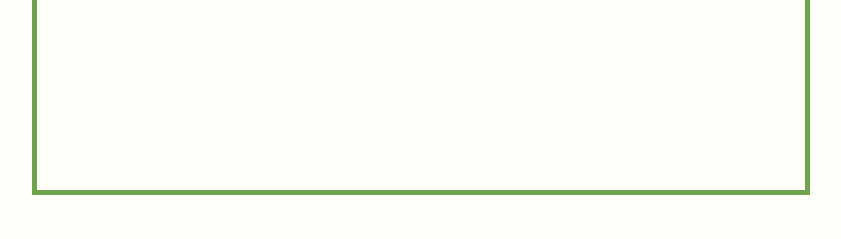
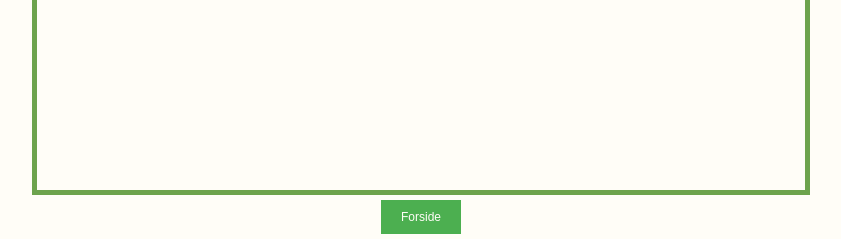
Before and after one commit to tobiasvinther/food-waste, a Spring Boot app: page /Recipe in a window 1280 px wide. Shown: the part 697-936 px from the top of the page, without its empty margins (219-1060 px from the left). Before the commit the page ends 892 px from the top, so only its background shows below. Run offline with Spring Boot 4, Linux system fonts and the light colour scheme.

Commit message:
Recipe og Tip page forside knap

```diff
--- a/src/main/resources/static/recipeStyle.css
+++ b/src/main/resources/static/recipeStyle.css
@@ -63,3 +63,18 @@
   display: inline-block;
   text-align: left;
 }
+.bottom-button{
+  width: 60%;
+  bottom: 1%;
+  text-align: center;
+  margin: auto;
+  padding: 5px;
+
+}
+.index-button{
+  background-color: #4CAF50;
+  border: none;
+  color: white;
+  padding: 10px 20px;
+  font-size: 12px;
+}
--- a/src/main/resources/templates/recipe.html
+++ b/src/main/resources/templates/recipe.html
@@ -55,7 +55,10 @@
       <div id = "search-content"></div>
     </div>
 
+  </div>
 
+  <div class="bottom-button">
+    <a href="/"><button class ="index-button"><span style="color: #FFFDF7">Forside </span></button></a>
   </div>
 
   </body>
--- a/src/main/resources/templates/tipPage.html
+++ b/src/main/resources/templates/tipPage.html
@@ -39,6 +39,7 @@
                  style="background-image: url('https://twbilleder.nozebrahosting.dk/media/1299/589415708.jpg?anchor=center&mode=crop&width=630&height=450&rnd=131540954880000000&mode=crop&format=jpg&quality=70');">
             </div>
         </div>
+
         <div class="articleRow">
             <iframe src="tip3" scrolling="no" frameBorder="0" onload="resizeIframe(this)"></iframe>
             <div class="center-cropped"
@@ -47,5 +48,10 @@
         </div>
     </div>
 </div>
+
+<div class="bottom-button">
+    <a href="/"><button class ="index-button"><span style="color: #FFFDF7">Forside </span></button></a>
+</div>
+
 </body>
 </html>
```
Also changed, not shown: src/main/resources/static/articleStyle.css (+16 -0 lines).
